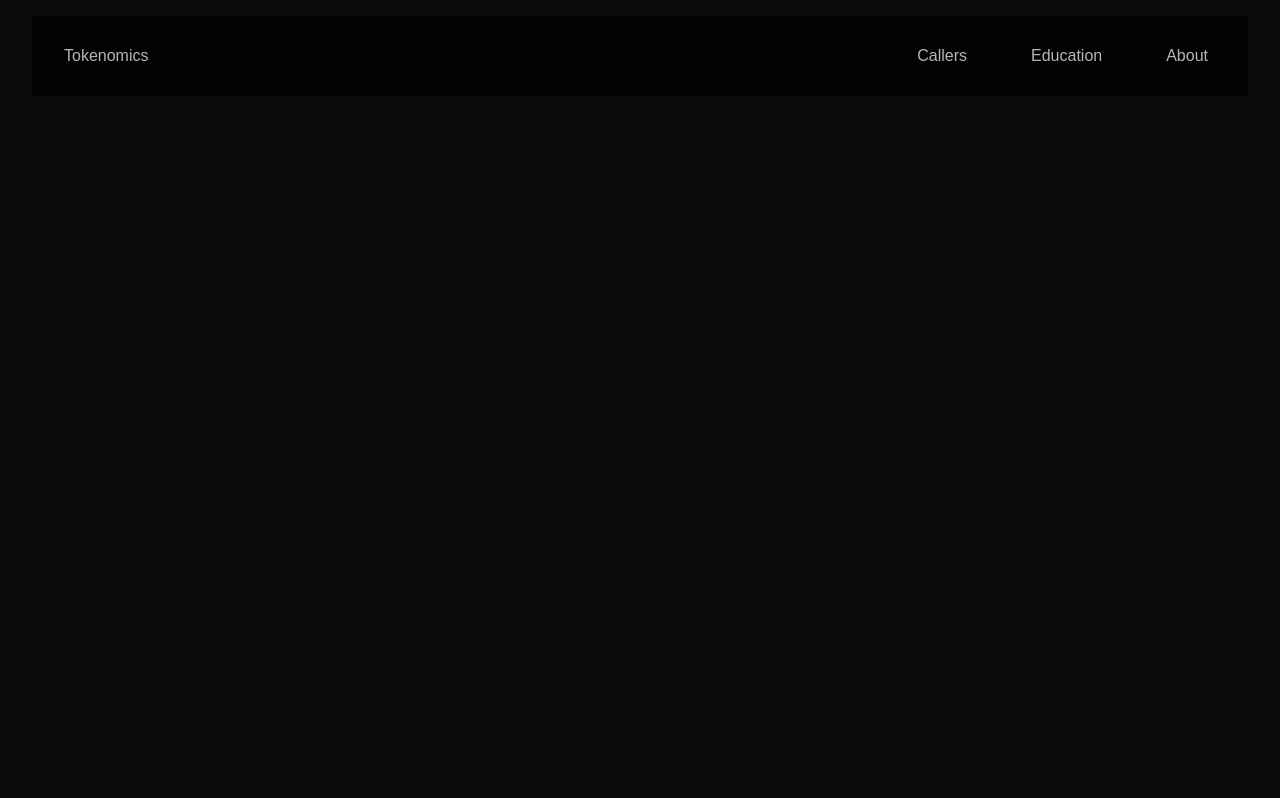
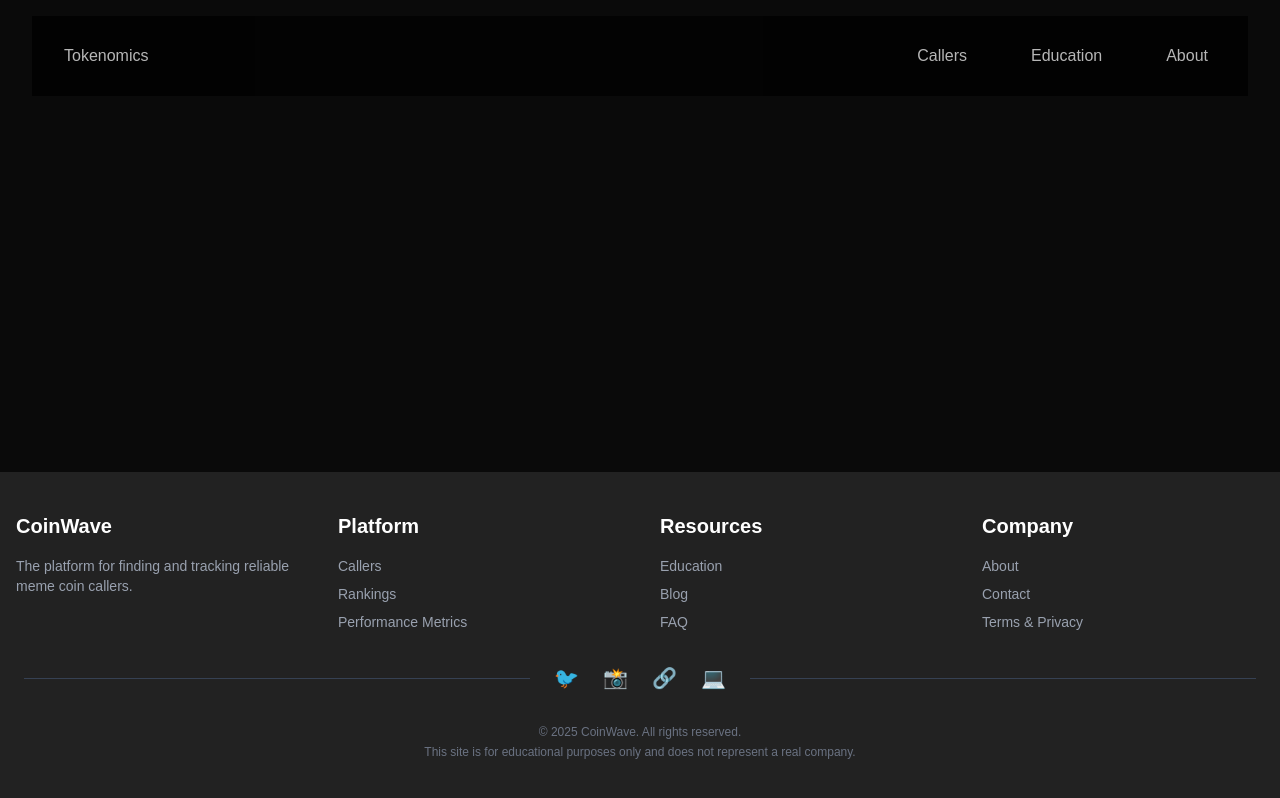
Before and after one commit to fannarjack/lokaverk, a Next.js app: page / in a window 1280 px wide. Built offline with nearby package versions, Linux system fonts and the light colour scheme.

Commit message:
mainly added the footer and some other stuff

```diff
--- a/package.json
+++ b/package.json
@@ -12,7 +12,7 @@
     "@contentful/rich-text-html-renderer": "^17.0.0",
     "@contentful/rich-text-react-renderer": "^16.0.1",
     "contentful": "^11.5.8",
-    "next": "15.2.2",
+    "next": "15.3.0",
     "react": "^19.0.0",
     "react-dom": "^19.0.0"
   },
--- a/src/app/(pages)/about/page.tsx
+++ b/src/app/(pages)/about/page.tsx
@@ -1,7 +1,9 @@
 const AboutPage = () => {
   return (
     <div>
-      <h1>About Page</h1>
+      <h1 className="text-white flex justify-center items-center h-screen">
+        About Page
+      </h1>
     </div>
   );
 };
--- a/src/app/(pages)/callers/page.tsx
+++ b/src/app/(pages)/callers/page.tsx
@@ -4,7 +4,7 @@ import Link from "next/link";
 import { client } from "@/utils/client";
 
 const CallersPage = async () => {
-  const entries = await client.getEntries({ content_type: "Callers" });
+  const entries = await client.getEntries({ content_type: "callers" });
   const datas: FieldsType = entries.items;
   console.log(datas);
   return (
--- a/src/app/page.tsx
+++ b/src/app/page.tsx
@@ -1,9 +1,14 @@
+import Footer from "@/components/Footer";
 import Navbar from "@/components/Navbar";
 
 export default function Home() {
   return (
     <>
-      <Navbar />
+      <div className="min-h-screen flex flex-col">
+        <Navbar />
+        <main className="flex-grow"></main>
+        <Footer />
+      </div>
     </>
   );
 }
--- a/src/components/CallerCard.tsx
+++ b/src/components/CallerCard.tsx
@@ -5,7 +5,7 @@ type Props = {
   image: string;
   data: FieldsType;
 };
-const CallerCard = async ({ image, data }: Props) => {
+const CallerCard = ({ image, data }: Props) => {
   const info = data.metadata.tags.map((meta: string) => meta);
   console.log(info);
   return (
--- a/src/components/Footer.tsx
+++ b/src/components/Footer.tsx
@@ -0,0 +1,77 @@
+const Footer = () => {
+  const footerCategories = [
+    {
+      title: "Platform",
+      links: ["Callers", "Rankings", "Performance Metrics"],
+    },
+    {
+      title: "Resources",
+      links: ["Education", "Blog", "FAQ"],
+    },
+    {
+      title: "Company",
+      links: ["About", "Contact", "Terms & Privacy"],
+    },
+  ];
+  return (
+    <footer className="bg-[#222222] text-white py-10 mt-7">
+      {/* Top Section with 4 Columns */}
+      <div className="w-full max-w-screen-xl mx-auto ">
+        <div className="grid gap-10 sm:grid-cols-2 lg:grid-cols-4 text-gray-400 text-sm max-w-screen-xl mx-auto px-4 text-center sm:text-left">
+          {/* CoinWave Section (manually written) */}
+          <div className="">
+            <h3 className="text-xl text-white font-semibold mb-4">CoinWave</h3>
+            <p className="text-sm text-gray-400 items-center">
+              The platform for finding and tracking reliable meme coin callers.
+            </p>
+          </div>
+          {footerCategories.map((section, index) => (
+            <div key={index}>
+              <h3 className="text-xl text-white font-semibold mb-4">
+                {section.title}
+              </h3>
+              <div className="flex flex-col gap-2 text-sm text-gray-400">
+                {section.links.map((link, i) => (
+                  <span key={i}>{link}</span>
+                ))}
+              </div>
+            </div>
+          ))}
+        </div>
+      </div>
+
+      {/* Divider Line */}
+      <div className="flex items-center justify-center my-8 mx-6">
+        <div className="flex-grow border-t border-gray-700" />
+
+        <div className="mx-6 flex gap-6 text-xl">
+          <a href="#" aria-label="Twitter" className="hover:text-blue-400">
+            🐦
+          </a>
+          <a href="#" aria-label="Instagram" className="hover:text-pink-500">
+            📸
+          </a>
+          <a href="#" aria-label="LinkedIn" className="hover:text-blue-300">
+            🔗
+          </a>
+          <a href="#" aria-label="GitHub" className="hover:text-gray-300">
+            💻
+          </a>
+        </div>
+
+        <div className="flex-grow border-t border-gray-700" />
+      </div>
+
+      {/* Bottom Text */}
+      <div className="text-center text-xs text-gray-500">
+        <p>© {new Date().getFullYear()} CoinWave. All rights reserved.</p>
+        <p className="mt-1">
+          This site is for educational purposes only and does not represent a
+          real company.
+        </p>
+      </div>
+    </footer>
+  );
+};
+
+export default Footer;
```
Also changed, not shown: 1 other file (tests, documents, lock files or other folders).
